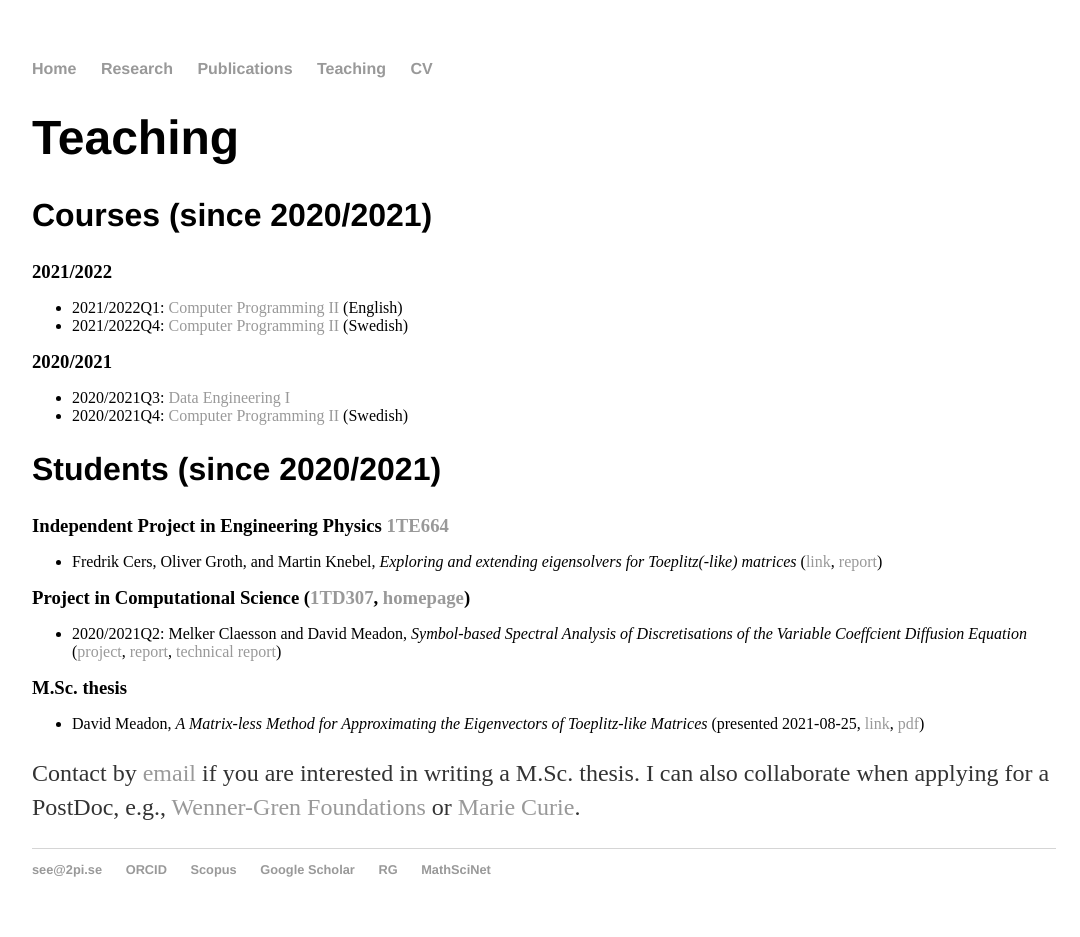
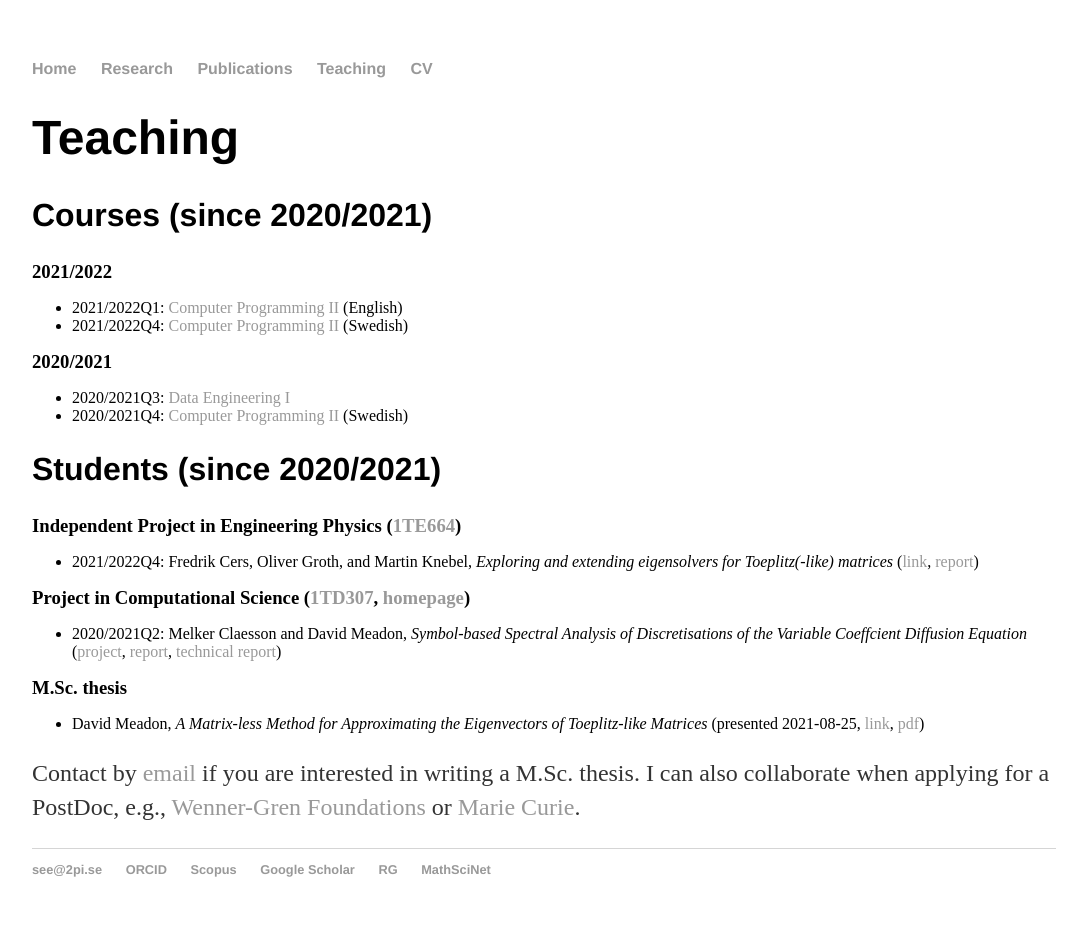
Before and after one commit to sverek/sverek.github.io, a Jekyll site: the page built from teaching/index.html, in a window 1280 px wide. Shown: the whole page, without its empty margins (96-1176 px from the left). Built offline with Jekyll 4.4.1, drawn with Linux system fonts in a browser that asks for light colours.

Commit message:
fixed typo

```diff
--- a/teaching/index.html
+++ b/teaching/index.html
@@ -23,8 +23,8 @@ title: www.2pi.se
 		<li>2020/2021Q4: <a href="https://www.uu.se/en/admissions/freestanding-courses/course/?kKod=1TD722&typ=1">Computer Programming II</a> (Swedish)</li>
 	</ul>
 	<h2>Students (since 2020/2021)</h2>
-	<h3>Independent Project in Engineering Physics <a href="https://www.uu.se/en/admissions/freestanding-courses/course-syllabus/?kKod=1TE664">1TE664</a></h3>
-	<ul><li>Fredrik Cers, Oliver Groth, and Martin Knebel, <i>Exploring and extending eigensolvers for Toeplitz(-like) matrices</i> (<a href="http://urn.kb.se/resolve?urn=urn%3Anbn%3Ase%3Auu%3Adiva-477693">link</a>, <a href="files/Independent2022-06.pdf">report</a>)
+	<h3>Independent Project in Engineering Physics (<a href="https://www.uu.se/en/admissions/freestanding-courses/course-syllabus/?kKod=1TE664">1TE664</a>)</h3>
+	<ul><li>2021/2022Q4: Fredrik Cers, Oliver Groth, and Martin Knebel, <i>Exploring and extending eigensolvers for Toeplitz(-like) matrices</i> (<a href="http://urn.kb.se/resolve?urn=urn%3Anbn%3Ase%3Auu%3Adiva-477693">link</a>, <a href="files/Independent2022-06.pdf">report</a>)
 	</li></ul>
 	<h3>Project in Computational Science (<a href="https://www.uu.se/en/admissions/freestanding-courses/course-syllabus/?kKod=1TD307">1TD307</a>, <a href="https://www.it.uu.se/edu/course/homepage/projektTDB/ht21/">homepage</a>)</h3>
 	<ul><li>2020/2021Q2: Melker Claesson and David Meadon, <i>Symbol-based Spectral Analysis of
```
